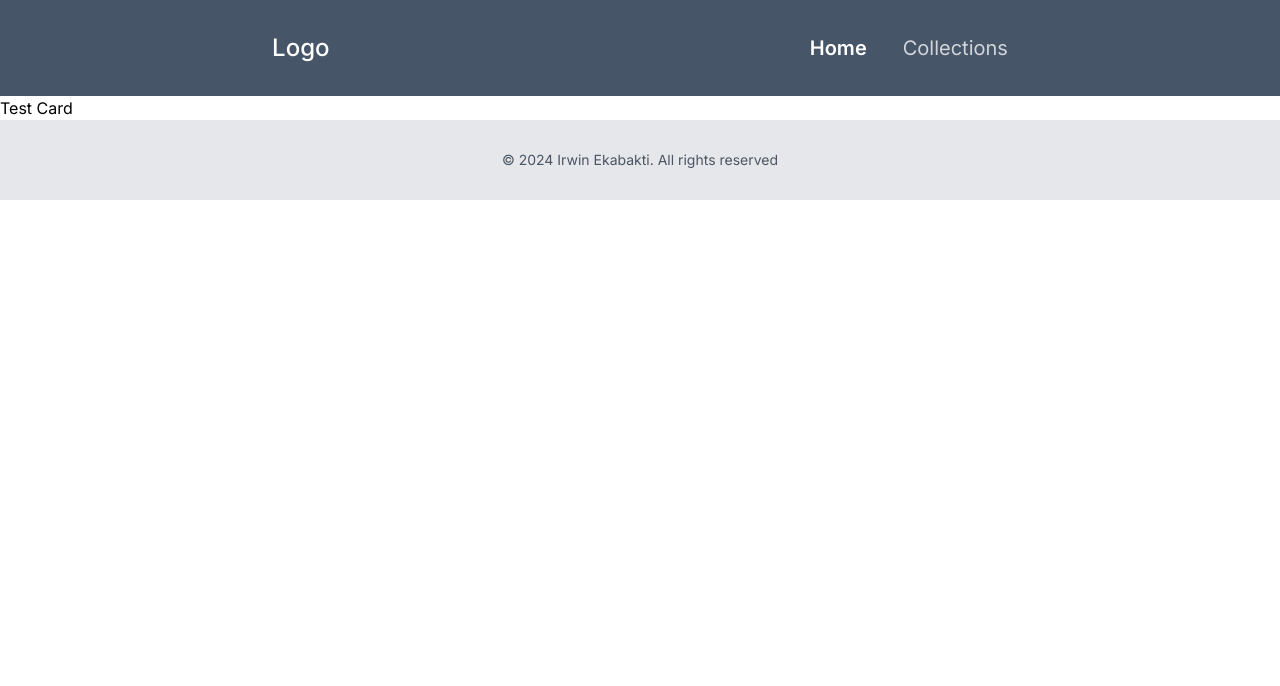
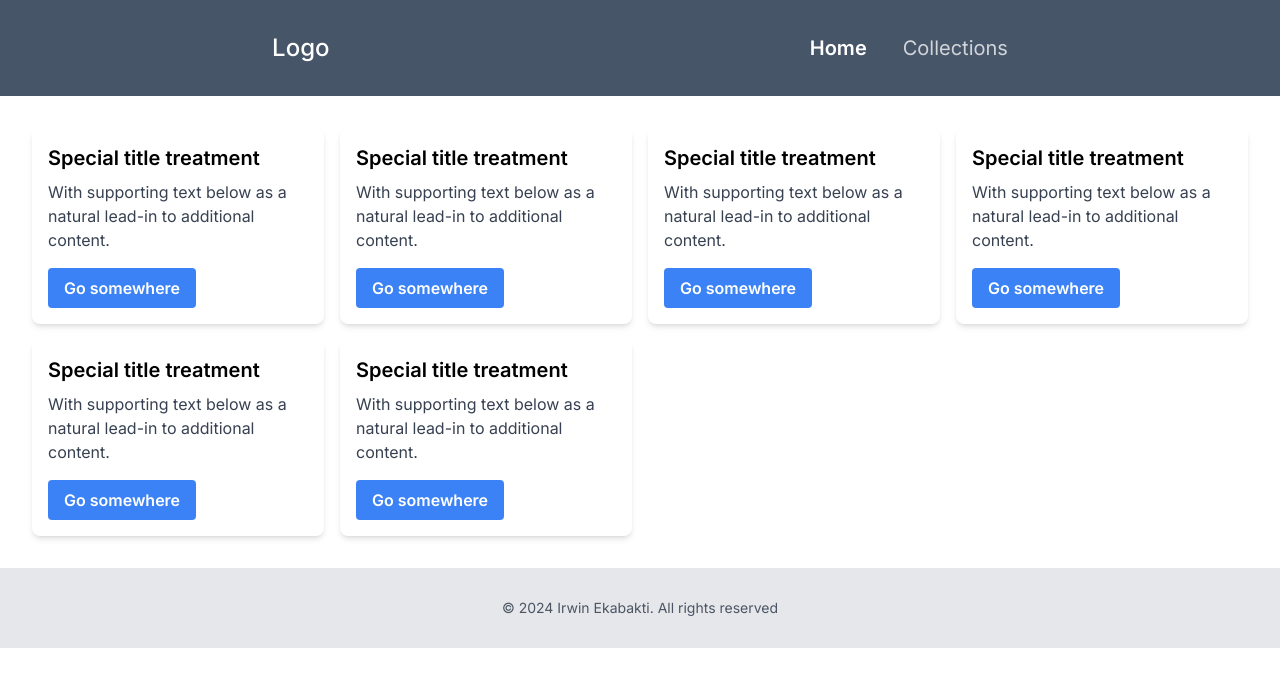
Before and after one commit to irwinekabakti/test-anime-list, a Next.js app: page / in a window 1280 px wide. Shown: the top 686 px of the page. Built offline with nearby package versions, Linux system fonts and the light colour scheme.

Commit message:
add:(Dummy Card Components)

```diff
--- a/app/(home)/page 2.tsx
+++ /dev/null
@@ -1,9 +0,0 @@
-import Image from "next/image";
-
-export default function Home() {
-  return (
-    <div>
-      <h1>Test</h1>
-    </div>
-  );
-}
--- a/app/_components/Card 2.tsx
+++ /dev/null
@@ -1,11 +0,0 @@
-import React from "react";
-
-const Card = () => {
-  return (
-    <div>
-      <h1>Test Card</h1>
-    </div>
-  );
-};
-
-export default Card;
--- a/app/_components/Card.tsx
+++ b/app/_components/Card.tsx
@@ -1,9 +1,119 @@
 import React from "react";
+import Link from "next/link";
 
-const Card = () => {
+const Card: React.FC = () => {
   return (
-    <div>
-      <h1>Test Card</h1>
+    <div className="card">
+      <div className="grid grid-cols-2 md:grid-cols-3 lg:grid-cols-4 my-8 mx-4 lg:mx-8 gap-4">
+        <div className="col-span-1 md:col-span-1 mb-6 md:mb-0">
+          <div className="bg-white shadow-md rounded-lg overflow-hidden">
+            <div className="p-4">
+              <h5 className="text-xl font-semibold mb-2">
+                Special title treatment
+              </h5>
+              <p className="text-gray-700 mb-4">
+                With supporting text below as a natural lead-in to additional
+                content.
+              </p>
+              <Link
+                href="#"
+                className="bg-blue-500 hover:bg-blue-600 text-white font-semibold px-4 py-2 rounded inline-block">
+                Go somewhere
+              </Link>
+            </div>
+          </div>
+        </div>
+        <div className="col-span-1 md:col-span-1">
+          <div className="bg-white shadow-md rounded-lg overflow-hidden">
+            <div className="p-4">
+              <h5 className="text-xl font-semibold mb-2">
+                Special title treatment
+              </h5>
+              <p className="text-gray-700 mb-4">
+                With supporting text below as a natural lead-in to additional
+                content.
+              </p>
+              <Link
+                href="#"
+                className="bg-blue-500 hover:bg-blue-600 text-white font-semibold px-4 py-2 rounded inline-block">
+                Go somewhere
+              </Link>
+            </div>
+          </div>
+        </div>
+        <div className="col-span-1 md:col-span-1">
+          <div className="bg-white shadow-md rounded-lg overflow-hidden">
+            <div className="p-4">
+              <h5 className="text-xl font-semibold mb-2">
+                Special title treatment
+              </h5>
+              <p className="text-gray-700 mb-4">
+                With supporting text below as a natural lead-in to additional
+                content.
+              </p>
+              <Link
+                href="#"
+                className="bg-blue-500 hover:bg-blue-600 text-white font-semibold px-4 py-2 rounded inline-block">
+                Go somewhere
+              </Link>
+            </div>
+          </div>
+        </div>
+        <div className="col-span-1 md:col-span-1">
+          <div className="bg-white shadow-md rounded-lg overflow-hidden">
+            <div className="p-4">
+              <h5 className="text-xl font-semibold mb-2">
+                Special title treatment
+              </h5>
+              <p className="text-gray-700 mb-4">
+                With supporting text below as a natural lead-in to additional
+                content.
+              </p>
+              <Link
+                href="#"
+                className="bg-blue-500 hover:bg-blue-600 text-white font-semibold px-4 py-2 rounded inline-block">
+                Go somewhere
+              </Link>
+            </div>
+          </div>
+        </div>
+        <div className="col-span-1 md:col-span-1">
+          <div className="bg-white shadow-md rounded-lg overflow-hidden">
+            <div className="p-4">
+              <h5 className="text-xl font-semibold mb-2">
+                Special title treatment
+              </h5>
+              <p className="text-gray-700 mb-4">
+                With supporting text below as a natural lead-in to additional
+                content.
+              </p>
+              <Link
+                href="#"
+                className="bg-blue-500 hover:bg-blue-600 text-white font-semibold px-4 py-2 rounded inline-block">
+                Go somewhere
+              </Link>
+            </div>
+          </div>
+        </div>
+        <div className="col-span-1 md:col-span-1">
+          <div className="bg-white shadow-md rounded-lg overflow-hidden">
+            <div className="p-4">
+              <h5 className="text-xl font-semibold mb-2">
+                Special title treatment
+              </h5>
+              <p className="text-gray-700 mb-4">
+                With supporting text below as a natural lead-in to additional
+                content.
+              </p>
+              <Link
+                href="#"
+                className="bg-blue-500 hover:bg-blue-600 text-white font-semibold px-4 py-2 rounded inline-block">
+                Go somewhere
+              </Link>
+            </div>
+          </div>
+        </div>
+      </div>
     </div>
   );
 };
```
Also changed, not shown: app/(shared)/Footer 2.tsx (deleted), app/(shared)/Navbar 2.tsx (deleted).
